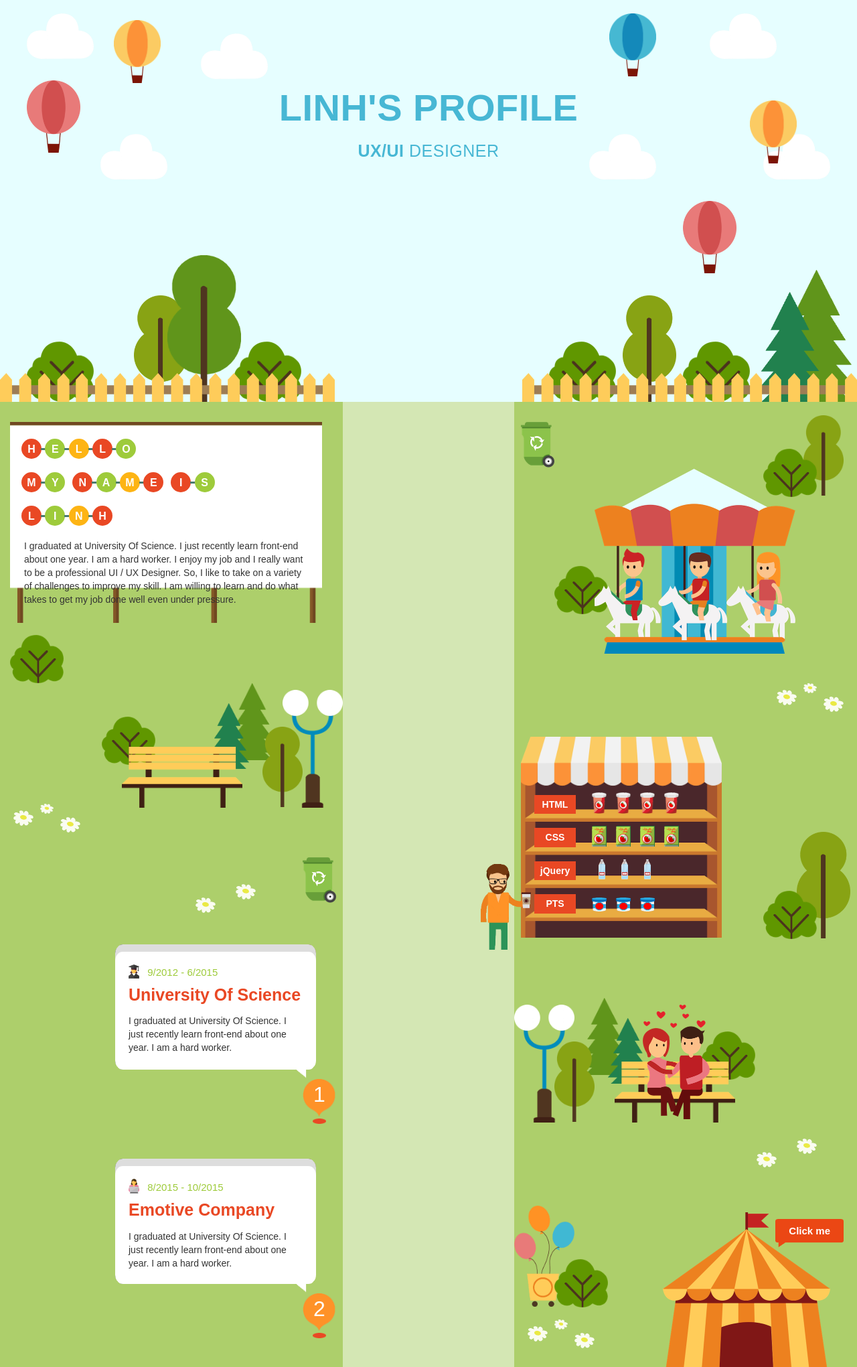
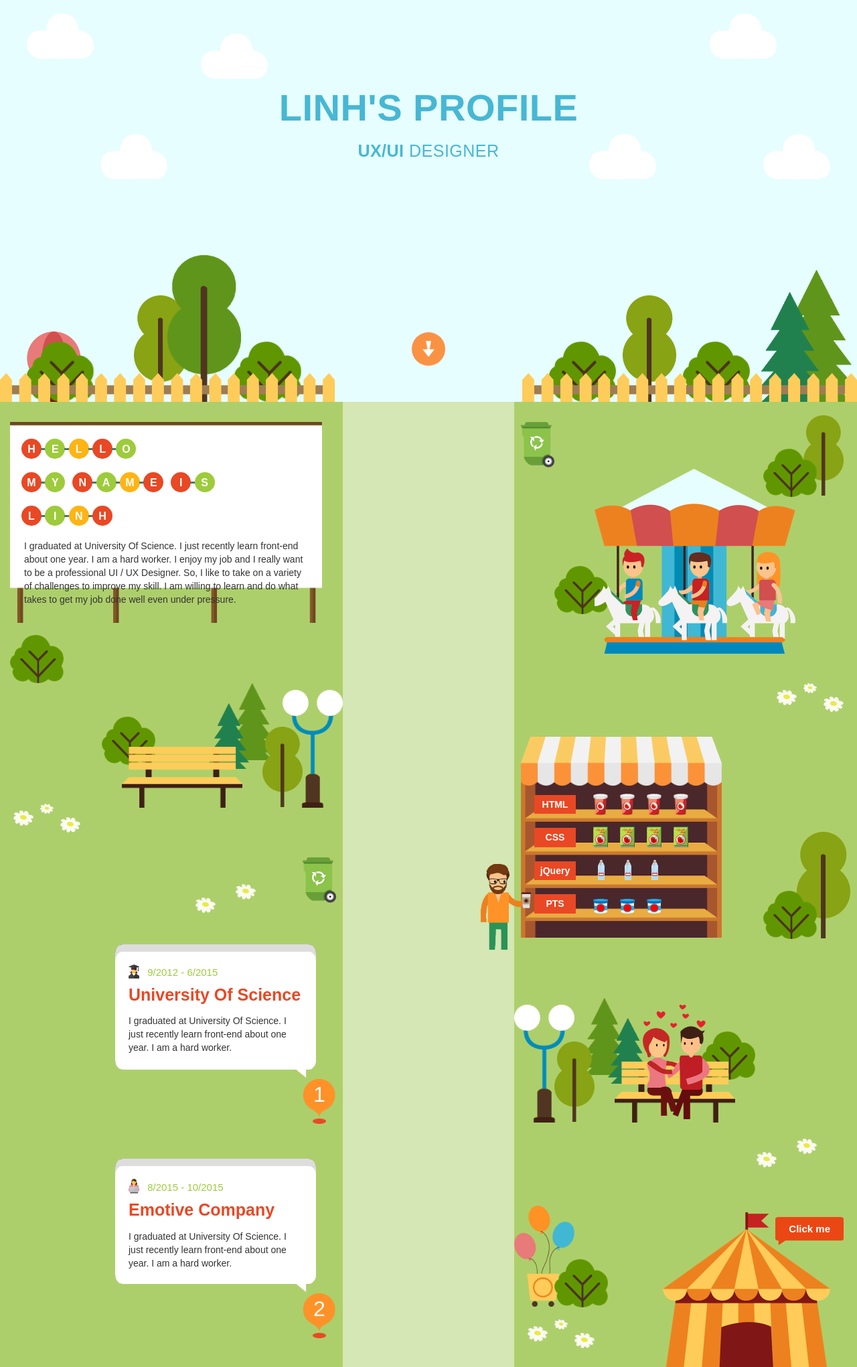
Before and after one commit to maggie1994/tuonglinh, a PHP site: page /test.html in a window 1280 px wide. Shown: the top 2041 px of the page at 67% size. Run offline with PHP 8.4, Linux system fonts and the light colour scheme; some libraries are stand-ins or nearby versions; some web fonts are replaced.

Commit message:
add some animation

```diff
--- /dev/null
+++ b/css/animation.css
@@ -0,0 +1,122 @@
+/* Chrome, Safari, Opera */
+@-webkit-keyframes btn_down {
+    0%   {transform: translateY(-10px);}
+    50%   {transform: translateY(0px);}
+    100% {transform: translateY(-10px);}
+}
+
+/* Standard syntax */
+@keyframes btn_down {
+    0%   {transform: translateY(-10px);}
+    50%   {transform: translateY(0px);}
+    100% {transform: translateY(-10px);}
+}
+/* Chrome, Safari, Opera */
+@-webkit-keyframes air_balloon {
+    0%   {transform: translateX(-2px); top: 600px;}
+    2%   {transform: translateX(2px);}
+    4%   {transform: translateX(-2px);}
+    6%   {transform: translateX(2px);}
+    8%   {transform: translateX(-2px);}
+    10%   {transform: translateX(2px);}
+    12%   {transform: translateX(-2px);}
+    14%   {transform: translateX(2px);}
+    16%   {transform: translateX(-2px);}
+    18%   {transform: translateX(2px);}
+    20%   {transform: translateX(-2px);}
+    22%   {transform: translateX(2px);}
+    24%   {transform: translateX(-2px);}
+    26%   {transform: translateX(2px);}
+    28%   {transform: translateX(-2px);}
+    30%   {transform: translateX(2px);}
+    32%   {transform: translateX(-2px);}
+    34%   {transform: translateX(2px);}
+    36%   {transform: translateX(-2px);}
+    38%   {transform: translateX(2px);}
+    40%   {transform: translateX(-2px);}
+    42%   {transform: translateX(2px);}
+    44%   {transform: translateX(-2px);}
+    46%   {transform: translateX(2px);}
+    48%   {transform: translateX(-2px);}
+    50%   {transform: translateX(2px);}
+    52%   {transform: translateX(-2px);}
+    54%   {transform: translateX(2px);}
+    56%   {transform: translateX(-2px);}
+    58%   {transform: translateX(2px);}
+    60%   {transform: translateX(-2px);}
+    62%   {transform: translateX(2px);}
+    64%   {transform: translateX(-2px);}
+    66%   {transform: translateX(2px);}
+    68%   {transform: translateX(-2px);}
+    70%   {transform: translateX(2px);}
+    72%   {transform: translateX(-2px);}
+    74%   {transform: translateX(2px);}
+    76%   {transform: translateX(-2px);}
+    78%   {transform: translateX(2px);}
+    80%   {transform: translateX(-2px);}
+    82%   {transform: translateX(2px);}
+    84%   {transform: translateX(-2px);}
+    86%   {transform: translateX(2px);}
+    88%   {transform: translateX(-2px);}
+    90%   {transform: translateX(2px);}
+    92%   {transform: translateX(-2px);}
+    94%   {transform: translateX(2px);}
+    96%   {transform: translateX(-2px);}
+    98%   {transform: translateX(2px);}
+    100% {transform: translateX(-2px); top: -150px;}
+}
+
+/* Standard syntax */
+@keyframes air_balloon {
+    0%   {transform: translateX(-2px); top: 600px;}
+    2%   {transform: translateX(2px);}
+    4%   {transform: translateX(-2px);}
+    6%   {transform: translateX(2px);}
+    8%   {transform: translateX(-2px);}
+    10%   {transform: translateX(2px);}
+    12%   {transform: translateX(-2px);}
+    14%   {transform: translateX(2px);}
+    16%   {transform: translateX(-2px);}
+    18%   {transform: translateX(2px);}
+    20%   {transform: translateX(-2px);}
+    22%   {transform: translateX(2px);}
+    24%   {transform: translateX(-2px);}
+    26%   {transform: translateX(2px);}
+    28%   {transform: translateX(-2px);}
+    30%   {transform: translateX(2px);}
+    32%   {transform: translateX(-2px);}
+    34%   {transform: translateX(2px);}
+    36%   {transform: translateX(-2px);}
+    38%   {transform: translateX(2px);}
+    40%   {transform: translateX(-2px);}
+    42%   {transform: translateX(2px);}
+    44%   {transform: translateX(-2px);}
+    46%   {transform: translateX(2px);}
+    48%   {transform: translateX(-2px);}
+    50%   {transform: translateX(2px);}
+    52%   {transform: translateX(-2px);}
+    54%   {transform: translateX(2px);}
+    56%   {transform: translateX(-2px);}
+    58%   {transform: translateX(2px);}
+    60%   {transform: translateX(-2px);}
+    62%   {transform: translateX(2px);}
+    64%   {transform: translateX(-2px);}
+    66%   {transform: translateX(2px);}
+    68%   {transform: translateX(-2px);}
+    70%   {transform: translateX(2px);}
+    72%   {transform: translateX(-2px);}
+    74%   {transform: translateX(2px);}
+    76%   {transform: translateX(-2px);}
+    78%   {transform: translateX(2px);}
+    80%   {transform: translateX(-2px);}
+    82%   {transform: translateX(2px);}
+    84%   {transform: translateX(-2px);}
+    86%   {transform: translateX(2px);}
+    88%   {transform: translateX(-2px);}
+    90%   {transform: translateX(2px);}
+    92%   {transform: translateX(-2px);}
+    94%   {transform: translateX(2px);}
+    96%   {transform: translateX(-2px);}
+    98%   {transform: translateX(2px);}
+    100% {transform: translateX(-2px); top: -150px;}
+}
--- a/css/main.css
+++ b/css/main.css
@@ -24,6 +24,29 @@ a{
 	color: #fff;
 	text-decoration: none;
 }
+
+/* Modified Scroll Bar */
+::-webkit-scrollbar {
+    width: 8px;
+    background-color: #efb200;
+}
+/* background scroll */
+::-webkit-scrollbar-track {
+    background-color: #fff;
+    border-left: 1px solid transparent;
+}
+/* scroll */
+::-webkit-scrollbar-thumb {
+    background-color: #cae594;
+    border-bottom-left-radius: 10px;
+    border-bottom-right-radius: 10px;
+    border-top-left-radius: 10px;
+    border-top-right-radius: 10px;
+}
+::-webkit-scrollbar-thumb:hover {
+    background-color: #aaa;
+}
+
 .title{
 	text-transform: uppercase;
 	color: #47B7D4;
@@ -45,6 +68,22 @@ a{
 .sub-title span{
 	font-weight: bold;
 }
+.btn-down{
+	width: 100%;
+	text-align: center;
+	margin-top: 260px;
+}
+.down{
+	background-color: #FA9243;
+	width: 50px;
+	height: 50px;
+	border-radius: 50%;
+	-webkit-animation: btn_down 1s infinite; /* Chrome, Safari, Opera */
+    animation: btn_down 1s infinite;
+}
+.down img{
+	width: 18px;
+}
 .cloud{
 	position: absolute;
 	top: 0;
@@ -54,6 +93,9 @@ a{
 	position: absolute;
 	top: 0;
 	width: 80px;
+	-webkit-animation: air_balloon 60s infinite; /* Chrome, Safari, Opera */
+    animation: air_balloon 60s infinite;
+    top: 600px;
 }
 .air-balloon-small{
 	width: 70px;
@@ -102,12 +144,14 @@ a{
 	height: 2250px;
 	background-color: #ADCF6B;
 	float: left;
+	position: relative;
 }
 .road{
 	width: 20%;
 	height: 2250px;
 	background-color: #D4E7B4;
 	float: left;
+	position: relative;
 }
 
 .about-section{
@@ -137,6 +181,8 @@ a{
 	padding-top: 7px;
 	margin-left: 2px;
 	position: relative;
+	transform: scale(0);
+	transition: 0.5s;
 }
 .intro span::before{
 	content: '';
@@ -146,6 +192,7 @@ a{
 	background-color: #497A6F;
 	right: -6px;
 	top: 14px;
+	/* opacity: 0; */
 }
 .intro .last-letter::before{
 	width: 0px;
@@ -154,6 +201,9 @@ a{
 .text-intro{
 	margin-top: 10px;
 	padding: 0px 6px;
+	opacity: 0;
+	transform: translateY(-30px);
+	transition: 0.5s;
 }
 .green{
 	background-color: #9ECB3B !important;
@@ -192,6 +242,7 @@ a{
 .people{
 	position: absolute;
 	width: 75px;
+	z-index: 1;
 }
 .fountain{
 	position: absolute;
@@ -220,6 +271,7 @@ a{
 	height: 300px;
 	margin-top: 500px;
 	margin-left: 10px;
+	position: relative;
 }
 .myskill h6{
 	color: #fff;
@@ -231,6 +283,9 @@ a{
 	font-size: 14px;
 	width: 62px;
 	text-align: center;
+	transform: translateY(-20px);
+	transition: 0.5s;
+	opacity: 0;
 }
 .html{
 	margin-top: 72px;
@@ -241,14 +296,18 @@ a{
 .myskill img{
 	margin-left: 10px;
 	width: 22px;
-	margin-top: -6px;
+	margin-top: -2px;
+	position: absolute;
+	right: 30px;
+	opacity: 0;
+	transition: 0.5s;
 }
 .jquery img{
 	width: 10px;
 	margin-left: 20px;
 }
 .pts img{
-	margin-top: 0px;
+	margin-top: 7px;
 }
 
 .education{
@@ -338,6 +397,8 @@ a{
 	position: absolute;
 	right: 20px;
 	top: 10px;
+	-webkit-animation: btn_down 1s infinite; /* Chrome, Safari, Opera */
+    animation: btn_down 1s infinite;
 }
 .infomation{
 	margin-top: 650px;
--- a/js/main.js
+++ b/js/main.js
@@ -1,3 +1,64 @@
 $(document).ready(function(){
+	$('.down').click(function(event) {
+		$('html, body').animate({scrollTop : 600},800);
+	});
+
+	//Animation Air Balloon
+	$('.group-air-balloon img:nth-child(1)').css({'animation-delay': '0s'});
+	$('.group-air-balloon img:nth-child(2)').css({'animation-delay': '80s'});
+	$('.group-air-balloon img:nth-child(3)').css({'animation-delay': '70s'});
+	$('.group-air-balloon img:nth-child(4)').css({'animation-delay': '10s'});
+	$('.group-air-balloon img:nth-child(5)').css({'animation-delay': '40s'});
+
+	//Animation Scroll
+	$(window).scroll(function(){
+		if($(this).scrollTop() > 150){
+			var delay_title = 0;
+			for(var i = 1; i <= 5; i++){
+				var span_title = $('.intro:nth-child(' + i + ') span').size();
+				for(var j = 1; j <= span_title; j++){
+					delay_title = delay_title + 0.25;
+					$('.intro:nth-child(' + i + ') span:nth-child(' + j + ')').css({'transform':'scale(1)', 'transition-delay': delay_title + 's'});
+				}
+			}
+			delay_title = delay_title + 0.5;
+			$('.text-intro').css({'opacity':'1','transform':'translateY(0)','transition-delay': delay_title + 's'});
+		}
+
+		//Animation My Skill
+		if($(this).scrollTop() > 800){
+			$('.html h6').css({'transform':'translateY(0px)','opacity':'1'});
+			$('.css h6').css({'transform':'translateY(0px)','opacity':'1','transition-delay':'0.3s'});
+			$('.jquery h6').css({'transform':'translateY(0px)','opacity':'1','transition-delay':'0.6s'});
+			$('.pts h6').css({'transform':'translateY(0px)','opacity':'1','transition-delay':'0.9s'});
+
+			var delay_skill = 0.9;
+			var right = 170;
+			for(var i = 2; i <= $('.html img').size() + 1; i++){
+				delay_skill = delay_skill + 0.2;
+				$('.html img:nth-child(' + i + ')').css({'opacity': '1','right': right + 'px','transition-delay': delay_skill + 's'});
+				right = right - 40;
+			}
+			var right = 170;
+			for(var i = 2; i <= $('.css img').size() + 1; i++){
+				delay_skill = delay_skill + 0.2;
+				$('.css img:nth-child(' + i + ')').css({'opacity': '1','right': right + 'px','transition-delay': delay_skill + 's'});
+				right = right - 40;
+			}
+			var right = 175;
+			for(var i = 2; i <= $('.jquery img').size() + 1; i++){
+				delay_skill = delay_skill + 0.2;
+				$('.jquery img:nth-child(' + i + ')').css({'opacity': '1','right': right + 'px','transition-delay': delay_skill + 's'});
+				right = right - 40;
+			}
+			var right = 170;
+			for(var i = 2; i <= $('.pts img').size() + 1; i++){
+				delay_skill = delay_skill + 0.2;
+				$('.pts img:nth-child(' + i + ')').css({'opacity': '1','right': right + 'px','transition-delay': delay_skill + 's'});
+				right = right - 40;
+			}
+		}
+	});
+
 
 });
--- a/test.html
+++ b/test.html
@@ -6,6 +6,7 @@
 	<link rel="icon" type="image/png" href="img/img-profile/air-balloon-orange.png">
 	<link rel="stylesheet" type="text/css" href="css/main.css">
 	<link rel="stylesheet" type="text/css" href="css/font.css">
+	<link rel="stylesheet" type="text/css" href="css/animation.css">
 	<link rel="stylesheet" type="text/css" href="css/bootstrap.css">
 	<link rel="stylesheet" href="https://maxcdn.bootstrapcdn.com/font-awesome/4.4.0/css/font-awesome.min.css">
 
@@ -26,18 +27,24 @@
 				<img src="img/img-profile/cloud.png" alt="" class="cloud" style="right: 300px; top: 200px">
 
 				<!-- Image Air Balloon -->
-				<img src="img/img-profile/air-balloon-red.png" alt="" class="air-balloon" style="left: 40px; top: 120px">
-				<img src="img/img-profile/air-balloon-orange.png" alt="" class="air-balloon air-balloon-small" style="left: 170px; top: 30px">
-				<img src="img/img-profile/air-balloon-blue.png" alt="" class="air-balloon air-balloon-small" style="right: 300px; top: 20px">
-				<img src="img/img-profile/air-balloon-orange.png" alt="" class="air-balloon air-balloon-small" style="right: 90px; top: 150px">
-				<img src="img/img-profile/air-balloon-red.png" alt="" class="air-balloon" style="right: 180px; top: 300px">
-
+				<div class="group-air-balloon">
+					<img src="img/img-profile/air-balloon-red.png" alt="" class="air-balloon" style="left: 40px">
+					<img src="img/img-profile/air-balloon-orange.png" alt="" class="air-balloon air-balloon-small" style="left: 170px">
+					<img src="img/img-profile/air-balloon-blue.png" alt="" class="air-balloon air-balloon-small" style="right: 300px">
+					<img src="img/img-profile/air-balloon-orange.png" alt="" class="air-balloon air-balloon-small" style="right: 90px">
+					<img src="img/img-profile/air-balloon-red.png" alt="" class="air-balloon" style="right: 180px">
+				</div>
 				<!-- Title -->
 				<h1 class="title">Linh's Profile</h1>
 				<h2 class="sub-title">
 					<span>UX/UI</span>
 					Designer
 				</h2>
+				<div class="btn-down">
+					<button class="down">
+						<img src="img/img-profile/icon-down.png" alt="">
+					</button>
+				</div>
 			</div>
 			<!-- Image Fence Left -->
 			<div class="left">
```
Also changed, not shown: img/img-profile/icon-down.png (added).
